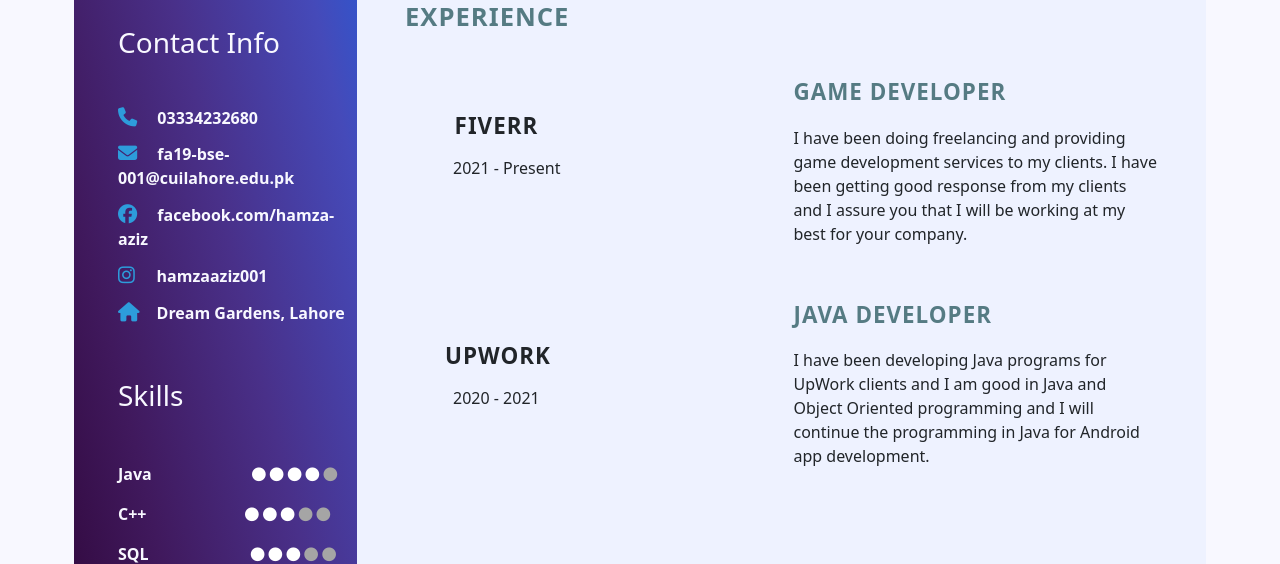
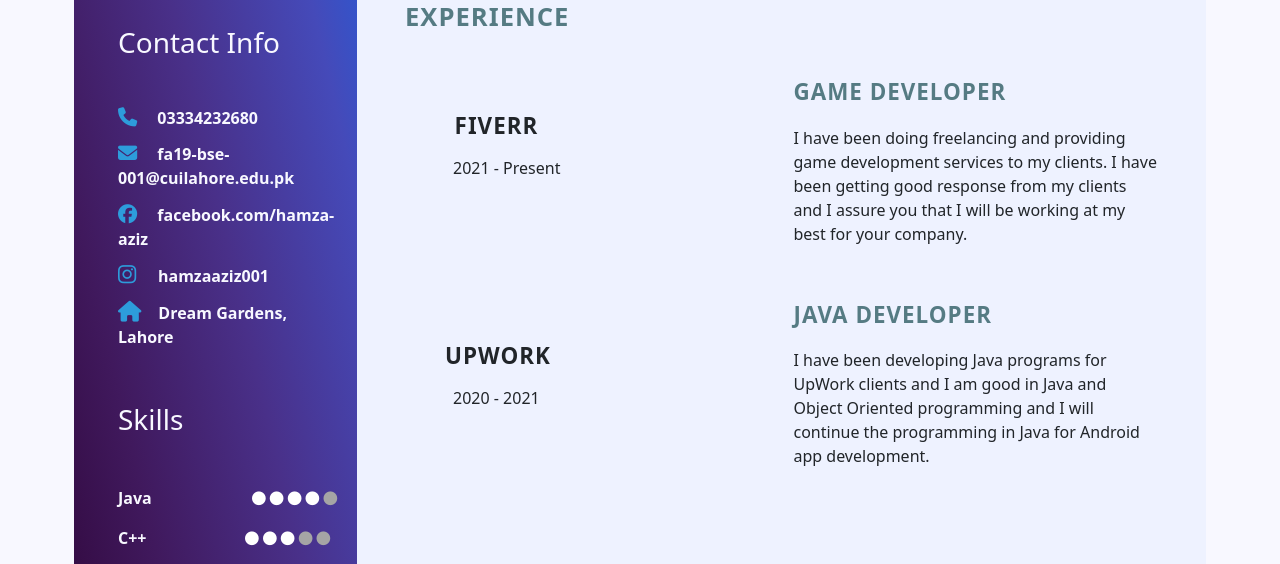
Before and after one commit to HamzaAziz-1/Web-development-quiz1, a PHP site: page / in a window 1280 px wide. Shown: the part 462-1026 px from the top of the page. Run offline with PHP 8.4, Linux system fonts and the light colour scheme; some libraries are stand-ins or nearby versions.

Commit message:
Update style.css

```diff
--- a/style.css
+++ b/style.css
@@ -122,12 +122,12 @@
 }
 .fa-instagram{
      padding-right: 1.1rem;
-    font-size: 1.2rem;
+    font-size: 1.3rem;
     color: #2D9CDB;
 }
 .fa-house{
  padding-right: 0.8rem;
-    font-size: 1.2rem;
+    font-size: 1.3rem;
     color: #2D9CDB;
 }
 .skills{
```
